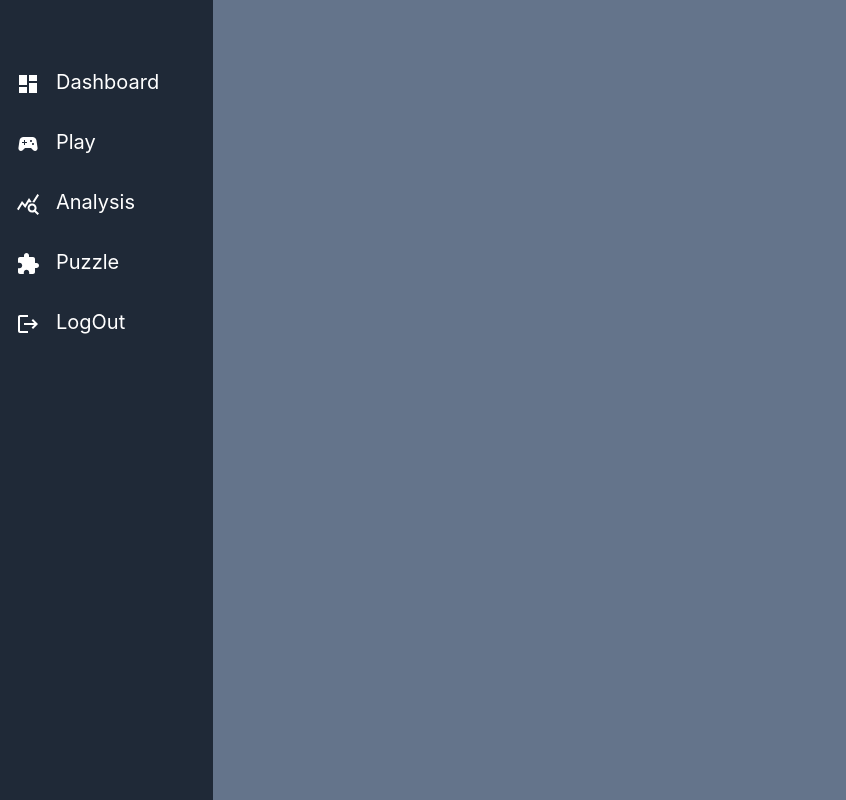
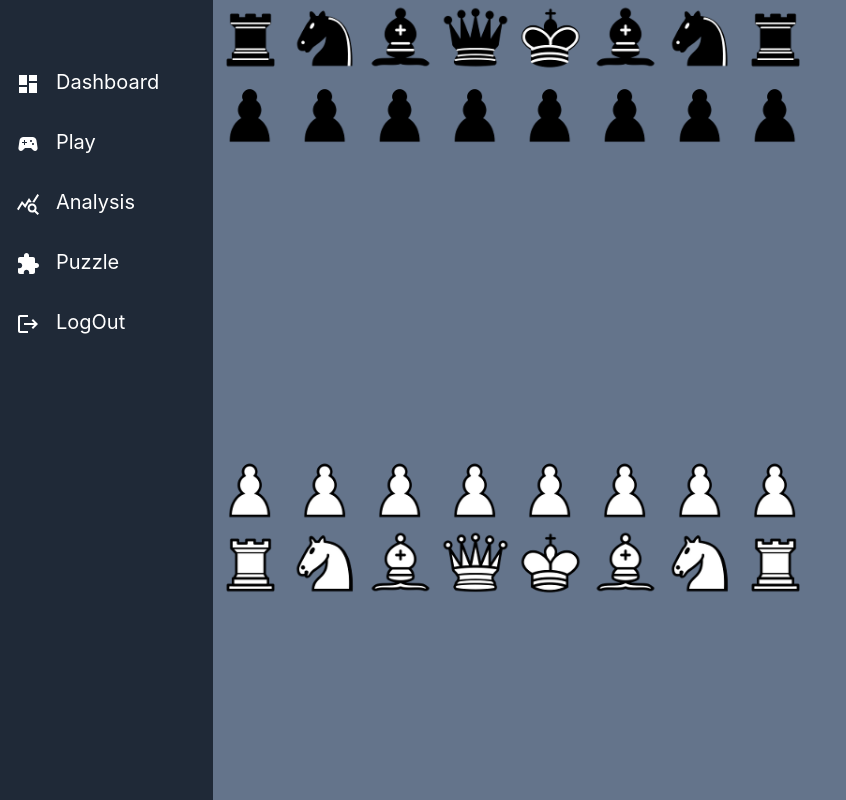
Before and after one commit to Jagadish999/Chess-Development, a React (Create React App) app in the folder chess-web/: page /play/online in a window 1280 px wide. Shown: the whole page, without its empty margins (0-846 px from the left). Built offline with nearby package versions, Linux system fonts and the light colour scheme.

Commit message:
pieces moves displayed

```diff
--- a/chess-web/src/FrontEndComponents/ChessBoard/Board.tsx
+++ b/chess-web/src/FrontEndComponents/ChessBoard/Board.tsx
@@ -1,20 +1,57 @@
 
+import { useState } from "react";
 import Piece from "./Piece";
-import { PieceDetails } from "./pieceTypes";
+import { PieceDetails, Location } from "./pieceTypes";
+import HighLightedSquare from "./HighLightedSquare";
 
-export default function Board(props: { moveDetails: PieceDetails [] }) {
+export default function Board(props: { moveDetails: PieceDetails[] }) {
 
-
+    const boardSize = 600;
     const details = props.moveDetails;
 
+    // let clickedPiece: null | PieceDetails = null;
+    const [clickedPiece, setClickedPiece] = useState<null | PieceDetails>(null);
+
+    const handelPieceClicked = (currentClicked: PieceDetails) => {
+        console.log("Piece Clicked");
+
+        if (clickedPiece === null) {
+            setClickedPiece(currentClicked);
+        }
+        else if(clickedPiece.file === currentClicked.file && clickedPiece.rank === currentClicked.rank){
+            setClickedPiece(null);
+        }
+        else{
+            setClickedPiece(currentClicked);
+        }
+    }
     return (
-        <div className="bg-[url('/public/Images/brd.webp')] w-[600px] h-[600px] bg-no-repeat bg-cover relative">
+        <div
+            className={`bg-[url('/public/Images/brd.webp')] w-[${boardSize}px] h-[${boardSize}px] bg-no-repeat bg-cover relative`}
+        >
 
             {details.map((value, index) => {
                 return (
-                    <Piece details = {value} key={index}/>
+                    <Piece details={value} key={index} pieceClicked={handelPieceClicked} />
                 )
             })}
-            </div>
+
+            {clickedPiece !== null ? (
+                <>
+                    {clickedPiece.linearMove.map((value: Location, index) => {
+                        return (
+                            <HighLightedSquare
+                                key={index}
+                                size={boardSize / 8}
+                                file={value.file}
+                                rank={value.rank}
+                                color={"green"}
+                            />)
+                    })}
+                </>
+            ) : (
+                <></>
+            )}
+        </div>
     );
 }
--- /dev/null
+++ b/chess-web/src/FrontEndComponents/ChessBoard/HighLightedSquare.tsx
@@ -0,0 +1,18 @@
+const HighLightedSquare = (props: { size: number, file: number, rank: number, color: string }) => {
+
+    const topPos = (8 - props.rank) * 75;
+    const leftPos = (props.file - 1) * 75;
+
+    return (
+        <div className="w-[75px] h-[75px] absolute"
+            style={{ top: `${(topPos)}px`, left: `${leftPos}px`, border: `2px solid black` }}
+        >
+            <div
+                className="mt-[17.5px] ml-[17.5px] w-[20px] h-[20px] rounded-[50%]"
+                style={{background: `${props.color}`}}
+            ></div>
+        </div>
+    )
+}
+
+export default HighLightedSquare;
--- a/chess-web/src/FrontEndComponents/ChessBoard/Piece.tsx
+++ b/chess-web/src/FrontEndComponents/ChessBoard/Piece.tsx
@@ -2,7 +2,7 @@
 import { useState } from "react";
 import { PieceDetails } from "./pieceTypes";
 
-export default function Piece(props: { details: PieceDetails }) {
+export default function Piece(props: { details: PieceDetails, pieceClicked: Function }) {
 
     const pieceDetail = props.details;
 
@@ -14,6 +14,7 @@ export default function Piece(props: { details: PieceDetails }) {
             alt="Piece Img"
             className={"absolute w-[75px] h-[75px]"}
             style={{ top: `${(topPos)}px`, left: `${leftPos}px` }}
+            onClick={() => {props.pieceClicked(pieceDetail)}}
             >
         </img>
     )
--- a/chess-web/src/FrontEndComponents/ChessBoard/boardDetails.ts
+++ b/chess-web/src/FrontEndComponents/ChessBoard/boardDetails.ts
@@ -1,7 +1,7 @@
 import { calculateRawMove, fileAndRankToSq, fileAndRankToStrCode, fillChessBoardArray, verifyCheck } from "./pieceDetails";
 import { CastleDetails, Location, PieceDetails } from "./pieceTypes";
 
-//Takes fen position and returns all the valid moves
+//Takes fen position and castle details and returns all the valid moves
 export function findPieceMoveDetails(pieceFenPos: string, castleInfo: CastleDetails) {
 
     const fenPosInfo = pieceFenPos.split(" ");
--- a/chess-web/src/FrontEndComponents/Online/OnlineMatch.tsx
+++ b/chess-web/src/FrontEndComponents/Online/OnlineMatch.tsx
@@ -1,10 +1,36 @@
+import Board from "../ChessBoard/Board";
+import { findPieceMoveDetails } from "../ChessBoard/boardDetails";
+import { CastleDetails, PieceDetails } from "../ChessBoard/pieceTypes";
+
 export default function OnlineMatch(){
 
-    const playMode = "Online";
-    const initialFenPos = "rnbqkbnr/pppppppp/8/8/8/8/PPPPPPPP/RNBQKBNR w KQkq - 0 1";
+    // const initialFenPosition = "r3k2r/8/3nq3/P5pP/1PNnBpPb/3PNP2/3P4/R3K2R w KQkq - 0 1";
+
+    const initialFenPosition = "rnbqkbnr/pppppppp/8/8/8/8/PPPPPPPP/RNBQKBNR w KQkq - 0 1";
+    const castleDetails: CastleDetails = {
+        whiteKingMoved: false,
+        whiteKingChecked: false,
+        whiteKingSideRookMoved: false,
+        whiteKingSideRookCaptured: false,
+        whiteKingSideSquaresChecked: false,
+        whiteQueenSideRookMoved: false,
+        whiteQueenSideRookCaptured: false,
+        whiteQueenSideSquaresChecked: false,
+        blackKingMoved: false,
+        blackKingChecked: false,
+        blackKingSideRookMoved: false,
+        blackKingSideRookCaptured: false,
+        blackKingSideSquaresChecked: false,
+        blackQueenSideRookMoved: false,
+        blackQueenSideRookCaptured: false,
+        blackQueenSideSquaresChecked: false,
+    };
+
+    const pieceDetails:PieceDetails [] = findPieceMoveDetails(initialFenPosition, castleDetails);
+
     return(
         <div>
-            {/* <Board gameType = {playMode} initialFenPos={initialFenPos}></Board> */}
+            <Board moveDetails={pieceDetails}></Board>
         </div>
     )
 }
--- a/chess-web/src/FrontEndComponents/Puzzle/Puzzle.tsx
+++ b/chess-web/src/FrontEndComponents/Puzzle/Puzzle.tsx
@@ -4,32 +4,32 @@ import { CastleDetails, PieceDetails } from "../ChessBoard/pieceTypes";
 
 export default function Puzzle(){
 
-    const initialFenPosition = "r3k2r/8/3nq3/P5pP/1PNnBpPb/3PNP2/3P4/R3K2R w KQkq - 0 1";
+    // const initialFenPosition = "r3k2r/8/3nq3/P5pP/1PNnBpPb/3PNP2/3P4/R3K2R w KQkq - 0 1";
 
-    const castleDetails: CastleDetails = {
-        whiteKingMoved: false,
-        whiteKingChecked: false,
-        whiteKingSideRookMoved: false,
-        whiteKingSideRookCaptured: false,
-        whiteKingSideSquaresChecked: false,
-        whiteQueenSideRookMoved: false,
-        whiteQueenSideRookCaptured: false,
-        whiteQueenSideSquaresChecked: false,
-        blackKingMoved: false,
-        blackKingChecked: false,
-        blackKingSideRookMoved: false,
-        blackKingSideRookCaptured: false,
-        blackKingSideSquaresChecked: false,
-        blackQueenSideRookMoved: false,
-        blackQueenSideRookCaptured: false,
-        blackQueenSideSquaresChecked: false,
-    };
+    // const castleDetails: CastleDetails = {
+    //     whiteKingMoved: false,
+    //     whiteKingChecked: false,
+    //     whiteKingSideRookMoved: false,
+    //     whiteKingSideRookCaptured: false,
+    //     whiteKingSideSquaresChecked: false,
+    //     whiteQueenSideRookMoved: false,
+    //     whiteQueenSideRookCaptured: false,
+    //     whiteQueenSideSquaresChecked: false,
+    //     blackKingMoved: false,
+    //     blackKingChecked: false,
+    //     blackKingSideRookMoved: false,
+    //     blackKingSideRookCaptured: false,
+    //     blackKingSideSquaresChecked: false,
+    //     blackQueenSideRookMoved: false,
+    //     blackQueenSideRookCaptured: false,
+    //     blackQueenSideSquaresChecked: false,
+    // };
 
-    const pieceDetails:PieceDetails [] = findPieceMoveDetails(initialFenPosition, castleDetails);
+    // const pieceDetails:PieceDetails [] = findPieceMoveDetails(initialFenPosition, castleDetails);
 
     return (
         <div className="block mt-[4%] ml-[16%]">
-            <Board moveDetails={pieceDetails}/>
+            {/* <Board moveDetails={pieceDetails}/> */}
         </div>
     )
 }
```
